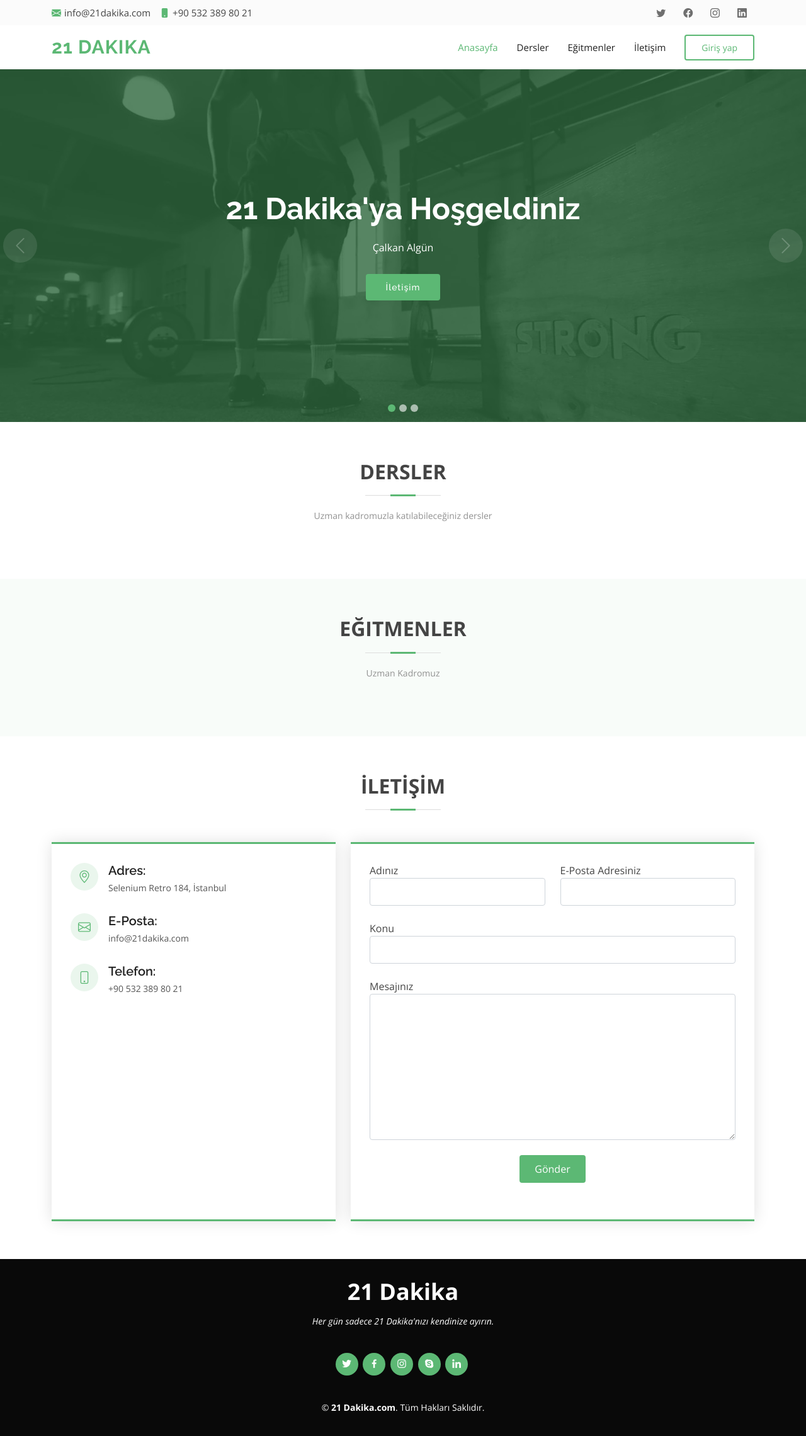
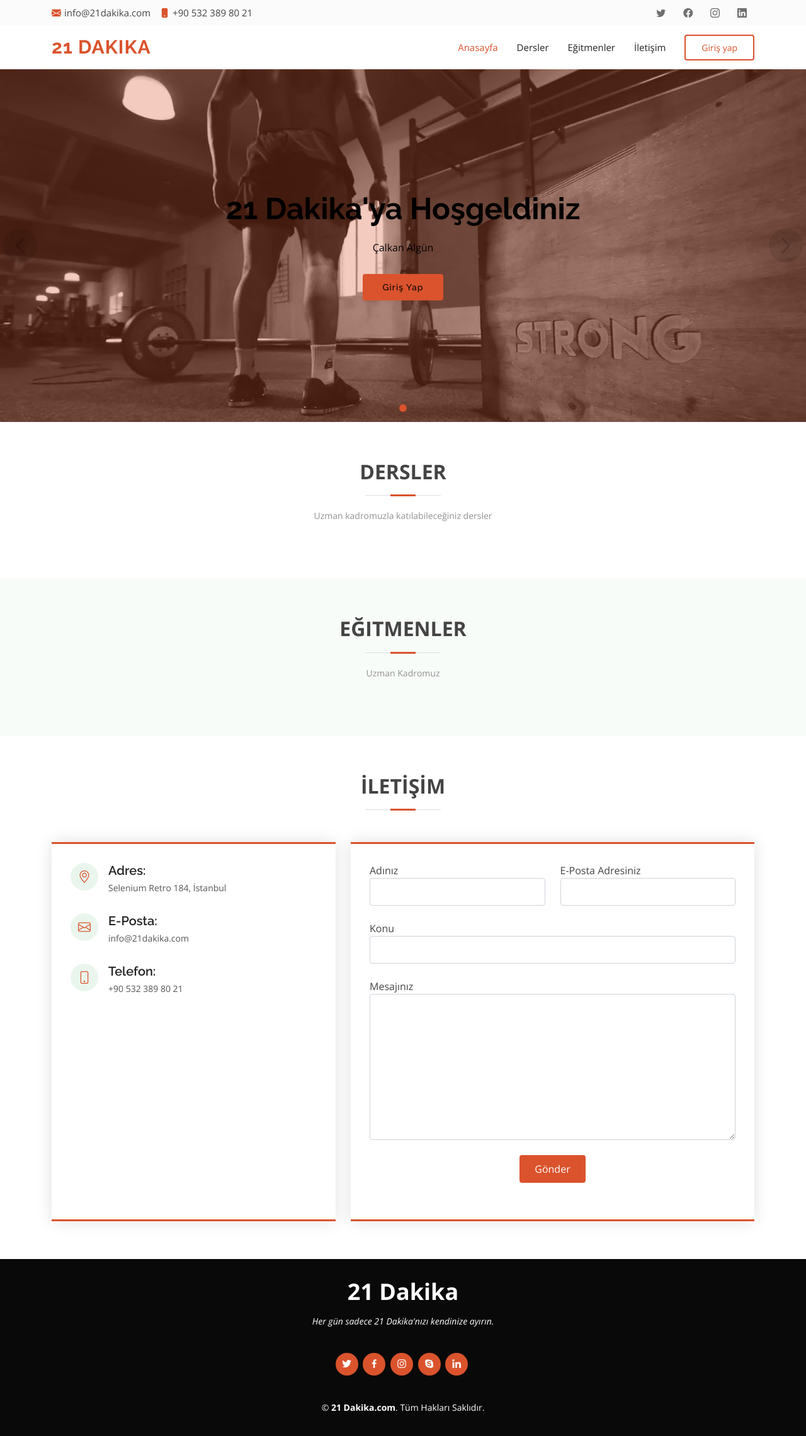
Before and after one commit to akkusg/21dak, a Flask app: page / in a window 1280 px wide. Shown: the whole page at 63% size. Run offline with Flask 2, Linux system fonts and the light colour scheme; data that the repository does not hold is empty; some libraries are stand-ins or nearby versions; grey boxes are pictures that could not be loaded.

Commit message:
Subscriptions nav menu fixed.

```diff
--- a/main.py
+++ b/main.py
@@ -155,9 +155,21 @@ def createPromoCode():
 
 @app.route('/subscriptions', methods=['GET'])
 def subscriptions():
-    user = session["user"]
-    subscriptionList = list(subscriptions_table.find())
-    return render_template("subscriptions.html", user=user, subscriptions=subscriptionList)
+    user = None
+    if 'user' in session:
+        user_dict = session["user"]
+        user_dict = users_table.find_one({"_id": user_dict["_id"]})
+        del user_dict['password']
+        session["user"] = user_dict
+        user = User(user_dict)
+        username = user.name + "" + user.surname
+        print("username:", username)
+        is_vip = user.isVip()
+        print("isVip:", is_vip)
+        subscriptionList = list(subscriptions_table.find())
+        return render_template("subscriptions.html", user=user, subscriptions=subscriptionList)
+    else:
+        return redirect("/login", code=302)
 
 
 @app.route('/initializeCheckout', methods=['GET', 'POST'])
--- a/static/js/homepage/css/style.css
+++ b/static/js/homepage/css/style.css
@@ -15,7 +15,7 @@ body {
 
 a {
   text-decoration: none;
-  color: #5cb874;
+  color: #da532c;
 }
 
 a:hover {
@@ -82,11 +82,11 @@ h6 {
 }
 
 #topbar .contact-info a:hover {
-  color: #5cb874;
+  color: #da532c;
 }
 
 #topbar .contact-info i {
-  color: #5cb874;
+  color: #da532c;
   line-height: 0;
   margin-right: 5px;
 }
@@ -132,7 +132,7 @@ h6 {
 }
 
 #header .logo a {
-  color: #5cb874;
+  color: #da532c;
 }
 
 #header .logo img {
@@ -407,7 +407,7 @@ h6 {
 
 #hero .carousel-item::before {
   content: "";
-  background-color: rgba(45, 103, 60, 0.8);
+  background-color: rgba(218, 83, 44, 0.3);
 }
 
 #hero .carousel-container {
@@ -426,7 +426,7 @@ h6 {
 }
 
 #hero h2 {
-  color: #fff;
+  color: #000;
   margin-bottom: 20px;
   font-size: 48px;
   font-weight: 700;
@@ -436,7 +436,7 @@ h6 {
   -webkit-animation-delay: 0.4s;
   animation-delay: 0.4s;
   margin: 0 auto 30px auto;
-  color: #fff;
+  color: #000;
 }
 
 #hero .carousel-inner .carousel-item {
@@ -464,10 +464,10 @@ h6 {
   line-height: 0;
   width: auto;
   height: auto;
-  background: rgba(255, 255, 255, 0.2);
+  background: rgba(0, 0, 0, 0.2);
   border-radius: 50px;
   transition: 0.3s;
-  color: rgba(255, 255, 255, 0.5);
+  color: rgba(0, 0, 0, 0.5);
   width: 54px;
   height: 54px;
   display: flex;
@@ -477,13 +477,13 @@ h6 {
 
 #hero .carousel-control-next-icon:hover,
 #hero .carousel-control-prev-icon:hover {
-  background: rgba(255, 255, 255, 0.3);
-  color: rgba(255, 255, 255, 0.8);
+  background: rgba(0, 0, 0, 0.3);
+  color: rgba(0, 0, 0, 0.8);
 }
 
 #hero .carousel-indicators li {
   cursor: pointer;
-  background: #fff;
+  background: #000;
   overflow: hidden;
   border: 0;
   width: 12px;
@@ -495,7 +495,7 @@ h6 {
 
 #hero .carousel-indicators li.active {
   opacity: 1;
-  background: #5cb874;
+  background: #da532c;
 }
 
 #hero .btn-get-started {
@@ -508,14 +508,14 @@ h6 {
   border-radius: 4px;
   transition: 0.5s;
   line-height: 1;
-  color: #fff;
+  color: #000;
   -webkit-animation-delay: 0.8s;
   animation-delay: 0.8s;
-  background: #5cb874;
+  background: #da532c;
 }
 
 #hero .btn-get-started:hover {
-  background: #6ec083;
+  background: #f63c25;
 }
 
 @media (max-width: 992px) {
@@ -591,7 +591,7 @@ section {
   display: block;
   width: 40px;
   height: 3px;
-  background: #5cb874;
+  background: #da532c;
   bottom: 0;
   left: calc(50% - 20px);
 }
@@ -1178,8 +1178,8 @@ section {
 # Contact
 --------------------------------------------------------------*/
 .contact .info {
-  border-top: 3px solid #5cb874;
-  border-bottom: 3px solid #5cb874;
+  border-top: 3px solid #da532c;
+  border-bottom: 3px solid #da532c;
   padding: 30px;
   background: #fff;
   width: 100%;
@@ -1188,7 +1188,7 @@ section {
 
 .contact .info i {
   font-size: 20px;
-  color: #5cb874;
+  color: #da532c;
   float: left;
   width: 44px;
   height: 44px;
@@ -1235,21 +1235,21 @@ section {
 }
 
 .contact .info .social-links a:hover {
-  background: #5cb874;
+  background: #da532c;
   color: #fff;
 }
 
 .contact .info .email:hover i,
 .contact .info .address:hover i,
 .contact .info .phone:hover i {
-  background: #5cb874;
+  background: #da532c;
   color: #fff;
 }
 
 .contact .php-email-form {
   width: 100%;
-  border-top: 3px solid #5cb874;
-  border-bottom: 3px solid #5cb874;
+  border-top: 3px solid #da532c;
+  border-bottom: 3px solid #da532c;
   padding: 30px;
   background: #fff;
   box-shadow: 0 0 24px 0 rgba(0, 0, 0, 0.12);
@@ -1323,7 +1323,7 @@ section {
 }
 
 .contact .php-email-form button[type=submit] {
-  background: #5cb874;
+  background: #da532c;
   border: 0;
   padding: 10px 24px;
   color: #fff;
@@ -1444,7 +1444,7 @@ section {
 #footer .social-links a {
   font-size: 18px;
   display: inline-block;
-  background: #5cb874;
+  background: #da532c;
   color: #fff;
   line-height: 1;
   padding: 8px 0;
--- a/templates/head.html
+++ b/templates/head.html
@@ -1,4 +1,4 @@
-<head>
+
   <meta charset="utf-8">
   <meta content="width=device-width, initial-scale=1.0" name="viewport">
 
@@ -23,5 +23,3 @@
 
   <!-- Template Main CSS File -->
   <link href="static/js/homepage/css/style.css" rel="stylesheet">
-
-</head>
--- a/templates/homepage.html
+++ b/templates/homepage.html
@@ -1,7 +1,6 @@
 <!DOCTYPE html>
 <html lang="en">
-
-{% include 'head.html' %}
+<head>{% include 'head.html' %}</head>
 
 <body>
   {% include 'topbar.html' %}
@@ -58,29 +57,15 @@
             <div class="container">
               <h2 class="animate__animated animate__fadeInDown"><span>21 Dakika</span>'ya Hoşgeldiniz</h2>
               <p class="animate__animated animate__fadeInUp">Çalkan Algün</p>
-              <a href="#contact" class="btn-get-started animate__animated animate__fadeInUp scrollto">İletişim</a>
-            </div>
-          </div>
-        </div>
-
-        <!-- Slide 2 -->
-        <div class="carousel-item" style="background-image: url(static/js/homepage/img/slide/slide-2.jpg)">
-          <div class="carousel-container">
-            <div class="container">
-              <h2 class="animate__animated animate__fadeInDown">Lorem Ipsum Dolor</h2>
-              <p class="animate__animated animate__fadeInUp">Ut velit est quam dolor ad a aliquid qui aliquid. Sequi ea ut et est quaerat sequi nihil ut aliquam. Occaecati alias dolorem mollitia ut. Similique ea voluptatem. Esse doloremque accusamus repellendus deleniti vel. Minus et tempore modi architecto.</p>
-              <a href="#about" class="btn-get-started animate__animated animate__fadeInUp scrollto">İletişim</a>
-            </div>
-          </div>
-        </div>
-
-        <!-- Slide 3 -->
-        <div class="carousel-item" style="background-image: url(static/js/homepage/img/slide/slide-3.jpg)">
-          <div class="carousel-container">
-            <div class="container">
-              <h2 class="animate__animated animate__fadeInDown">Sequi ea ut et est quaerat</h2>
-              <p class="animate__animated animate__fadeInUp">Ut velit est quam dolor ad a aliquid qui aliquid. Sequi ea ut et est quaerat sequi nihil ut aliquam. Occaecati alias dolorem mollitia ut. Similique ea voluptatem. Esse doloremque accusamus repellendus deleniti vel. Minus et tempore modi architecto.</p>
-              <a href="#about" class="btn-get-started animate__animated animate__fadeInUp scrollto">Read More</a>
+              {%if user%}
+              {%if user.isVip()%}
+              <a href="/videos" class="btn-get-started animate__animated animate__fadeInUp">Ders İzle</a>
+              {%else%}
+              <a href="/subscriptions" class="btn-get-started animate__animated animate__fadeInUp">Abonelikler</a>
+              {%endif%}
+              {%else%}
+              <a href="/login" class="btn-get-started animate__animated animate__fadeInUp">Giriş Yap</a>
+              {%endif%}
             </div>
           </div>
         </div>
--- a/templates/videos.html
+++ b/templates/videos.html
@@ -1,7 +1,7 @@
 <!DOCTYPE html>
 <html lang="en">
 
-{% include 'head.html' %}
+<head>{% include 'head.html' %}</head>
 
 <body>
 
```
Also changed, not shown: other parts of static/js/homepage/css/style.css (+21 -21 lines), templates/subscriptions.html (+27 -38 lines).
